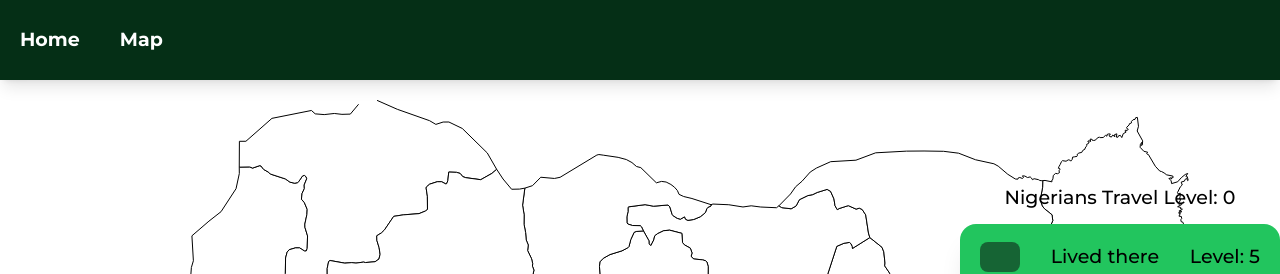
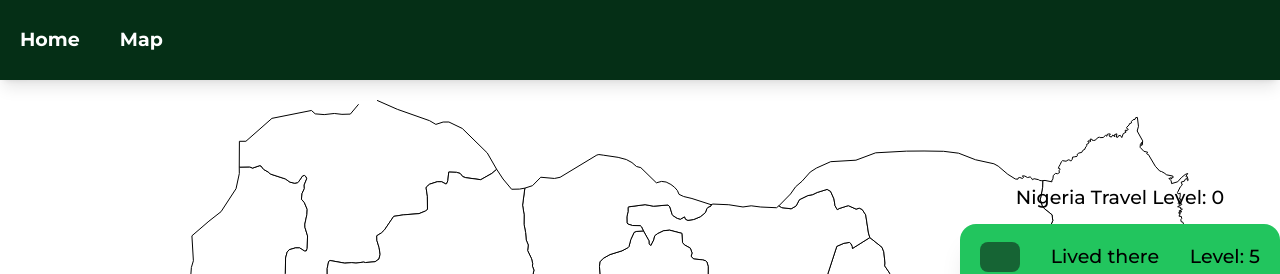
Before and after one commit to Blazskills/traveltour, a React (Vite) app: page /map in a window 1280 px wide. Shown: the top 274 px of the page. Built offline with nearby package versions, Linux system fonts and the light colour scheme; a web font is replaced by a local one.

Commit message:
commited all the project once

```diff
--- a/src/pages/home/Home.jsx
+++ b/src/pages/home/Home.jsx
@@ -101,7 +101,7 @@ export const Home = () => {
         </div>
         <div className="flex flex-col  w-1/4  fixed right-0 bottom-[35%] ">
           <p className="mb-[12px] text-center tracking-normal font-montserrat font-medium text-[19px]">
-            Nigerians Travel Level: {levelSum}
+            Nigeria Travel Level: {levelSum}
           </p>
           <div className="bg-green-500 rounded-2xl shadow-xl py-[10px]">
             {MENU_OPTIONS.map((info) => (
```
